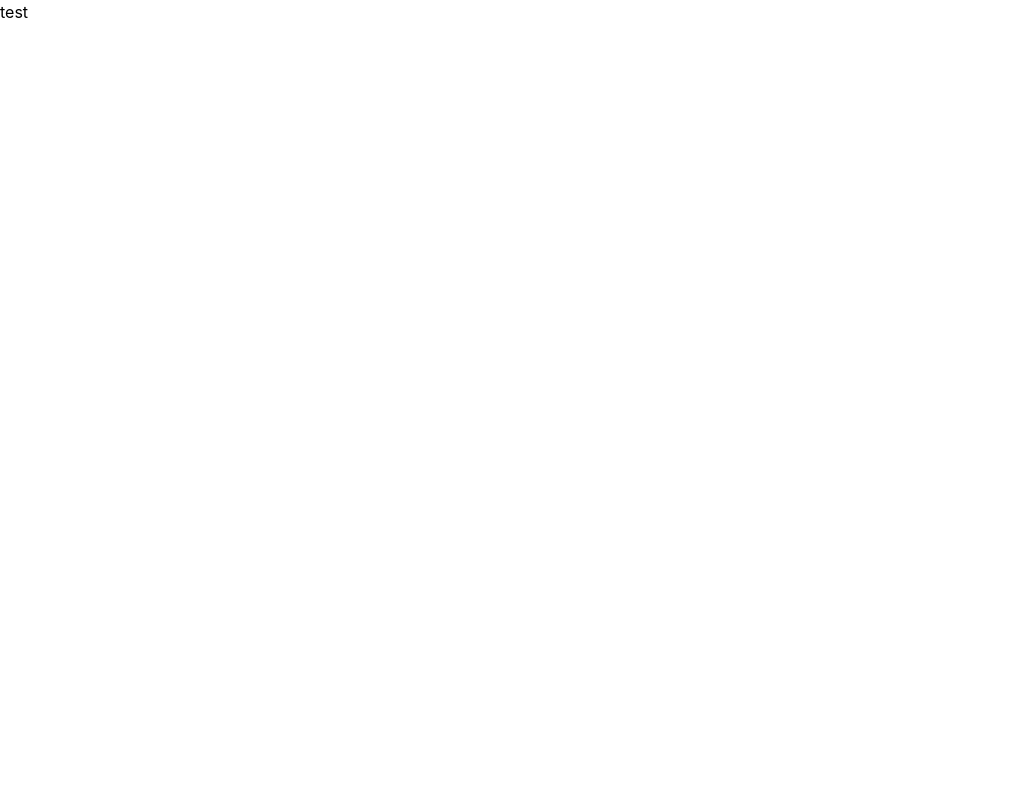
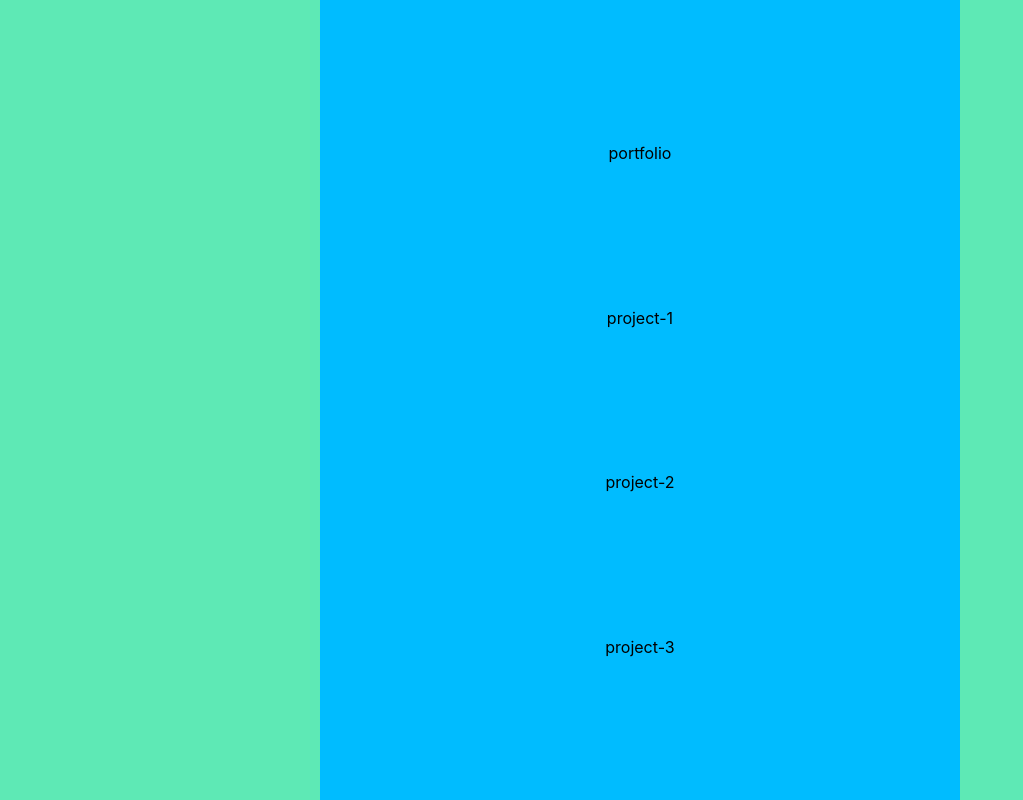
Before and after one commit to sairutra/portfolio, a React (Vite) app: page / in a window 1280 px wide. Shown: the whole page, without its empty margins (0-1023 px from the left). Built offline with nearby package versions, Linux system fonts and the light colour scheme.

Commit message:
scaffolding of main page

```diff
--- a/src/App.tsx
+++ b/src/App.tsx
@@ -1,11 +1,15 @@
 function App() {
 
     return (
-        <div id="main-container" className="min-w-full min-h-full">
-            <div className="flex">
-                <div></div>
-                <div>
-                    <h1>test</h1>
+        <div id="main-container" className="min-w-full min-h-full flex justify-center bg-emerald-300">
+            <div id='center-container' className="bg-sky-400 w-1/2">
+                <div id="center-text-container" className="flex justify-center min-h-full">
+                    <div id='vertical-container' className="flex flex-col text-center justify-evenly min-h-full">
+                        <h1>portfolio</h1>
+                        <h1>project-1</h1>
+                        <h1>project-2</h1>
+                        <h1>project-3</h1>
+                    </div>
                 </div>
             </div>
         </div>
```
